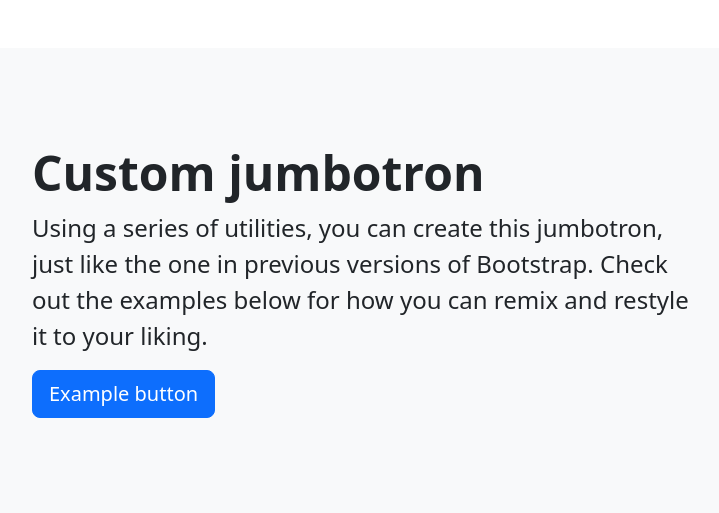
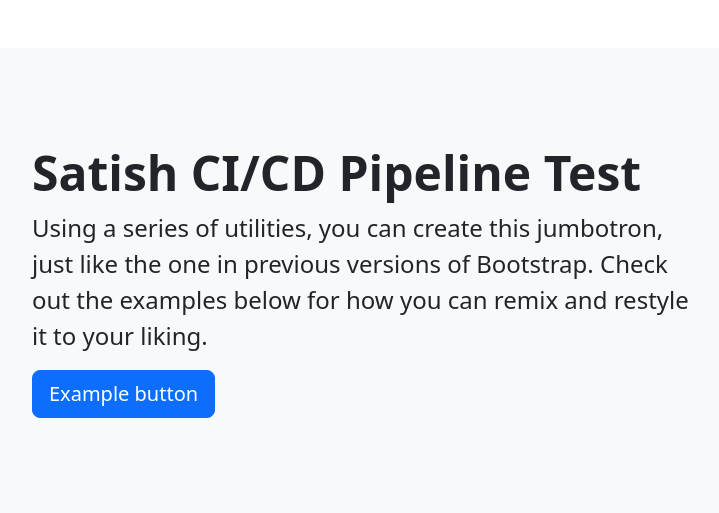
Before and after one commit to sa30h/sfaWebsite, a Django app: page / in a window 1280 px wide. Shown: the part 101-614 px from the top of the page, without its empty margins (110-829 px from the left). Run offline with Django 3.2, Linux system fonts and the light colour scheme; some libraries are stand-ins or nearby versions.

Commit message:
commit for ci/cd testing

```diff
--- a/templates/sfa/jumbotron/index.html
+++ b/templates/sfa/jumbotron/index.html
@@ -79,7 +79,7 @@
 
     <div class="p-5 mb-4 bg-light rounded-3">
       <div class="container-fluid py-5">
-        <h1 class="display-5 fw-bold">Custom jumbotron</h1>
+        <h1 class="display-5 fw-bold">Satish CI/CD Pipeline Test</h1>
         <p class="col-md-8 fs-4">Using a series of utilities, you can create this jumbotron, just like the one in previous versions of Bootstrap. Check out the examples below for how you can remix and restyle it to your liking.</p>
         <button class="btn btn-primary btn-lg" type="button">Example button</button>
       </div>
```
Also changed, not shown: sfa/models.py (line endings or trailing spaces).
